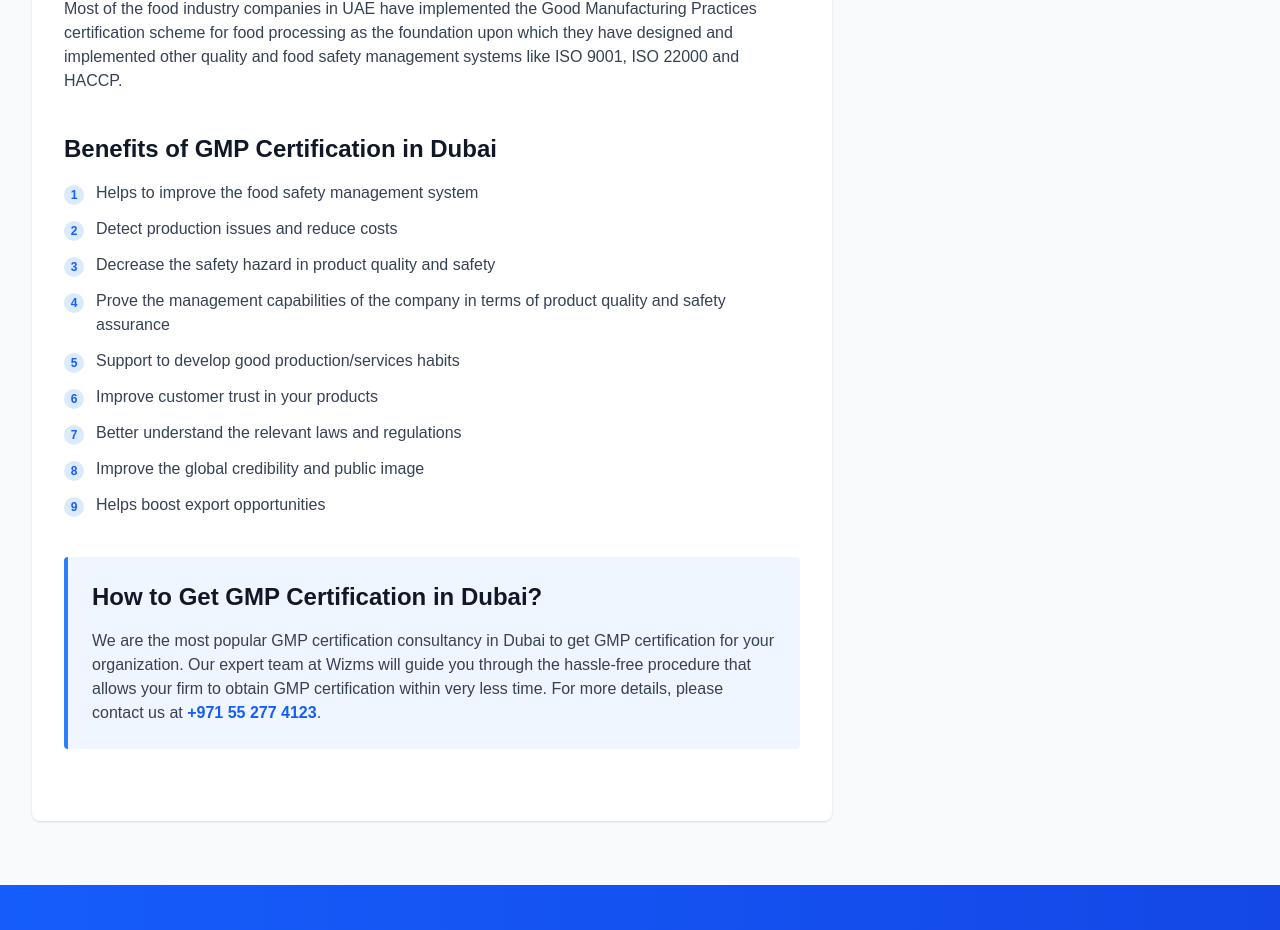
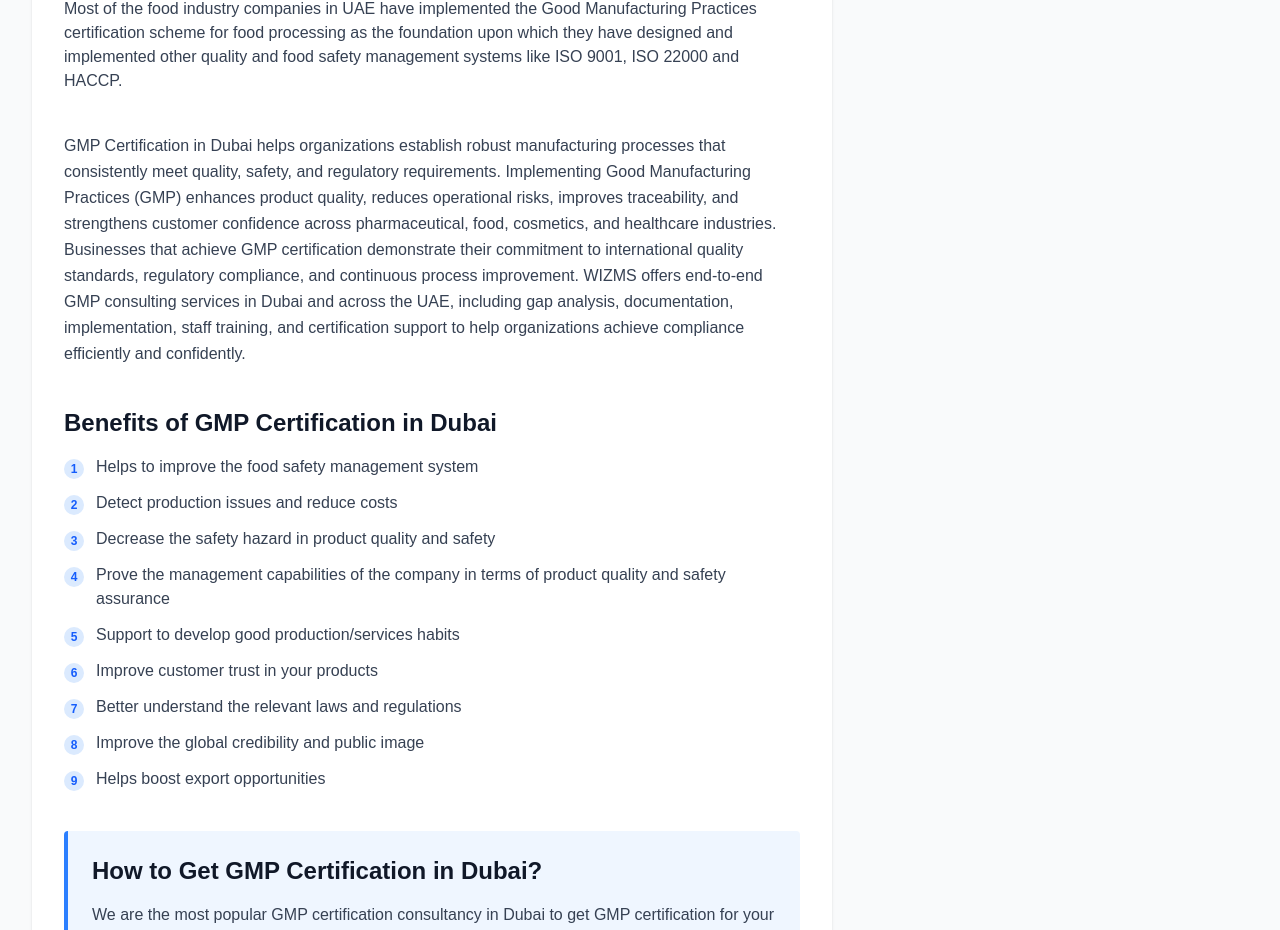
Before and after one commit to createweb7/wizms, a Next.js app: page /Good-Manufacturing-Practice in a window 1280 px wide. Shown: the part 975-1905 px from the top of the page. Built offline with nearby package versions, Linux system fonts and the light colour scheme.

Commit message:
Add GMP intro paragraph above Benefits section on GMP page
Co-Authored-By: Claude Sonnet 4.6 <noreply@anthropic.com>

```diff
--- a/src/app/(public)/Good-Manufacturing-Practice/page.tsx
+++ b/src/app/(public)/Good-Manufacturing-Practice/page.tsx
@@ -60,6 +60,12 @@ export default function GoodManufacturingPracticePage() {
 
                 {/* Benefits */}
                 <div className="mb-10">
+                  <div className="mb-10">
+                    <p className="text-gray-700 leading-relaxed">
+                      GMP Certification in Dubai helps organizations establish robust manufacturing processes that consistently meet quality, safety, and regulatory requirements. Implementing Good Manufacturing Practices (GMP) enhances product quality, reduces operational risks, improves traceability, and strengthens customer confidence across pharmaceutical, food, cosmetics, and healthcare industries. Businesses that achieve GMP certification demonstrate their commitment to international quality standards, regulatory compliance, and continuous process improvement. WIZMS offers end-to-end GMP consulting services in Dubai and across the UAE, including gap analysis, documentation, implementation, staff training, and certification support to help organizations achieve compliance efficiently and confidently.
+                    </p>
+                  </div>
+
                   <h2 className="text-2xl font-bold text-gray-900 mb-4">Benefits of GMP Certification in Dubai</h2>
                   <ul className="space-y-3 text-gray-700">
                     {[
```
